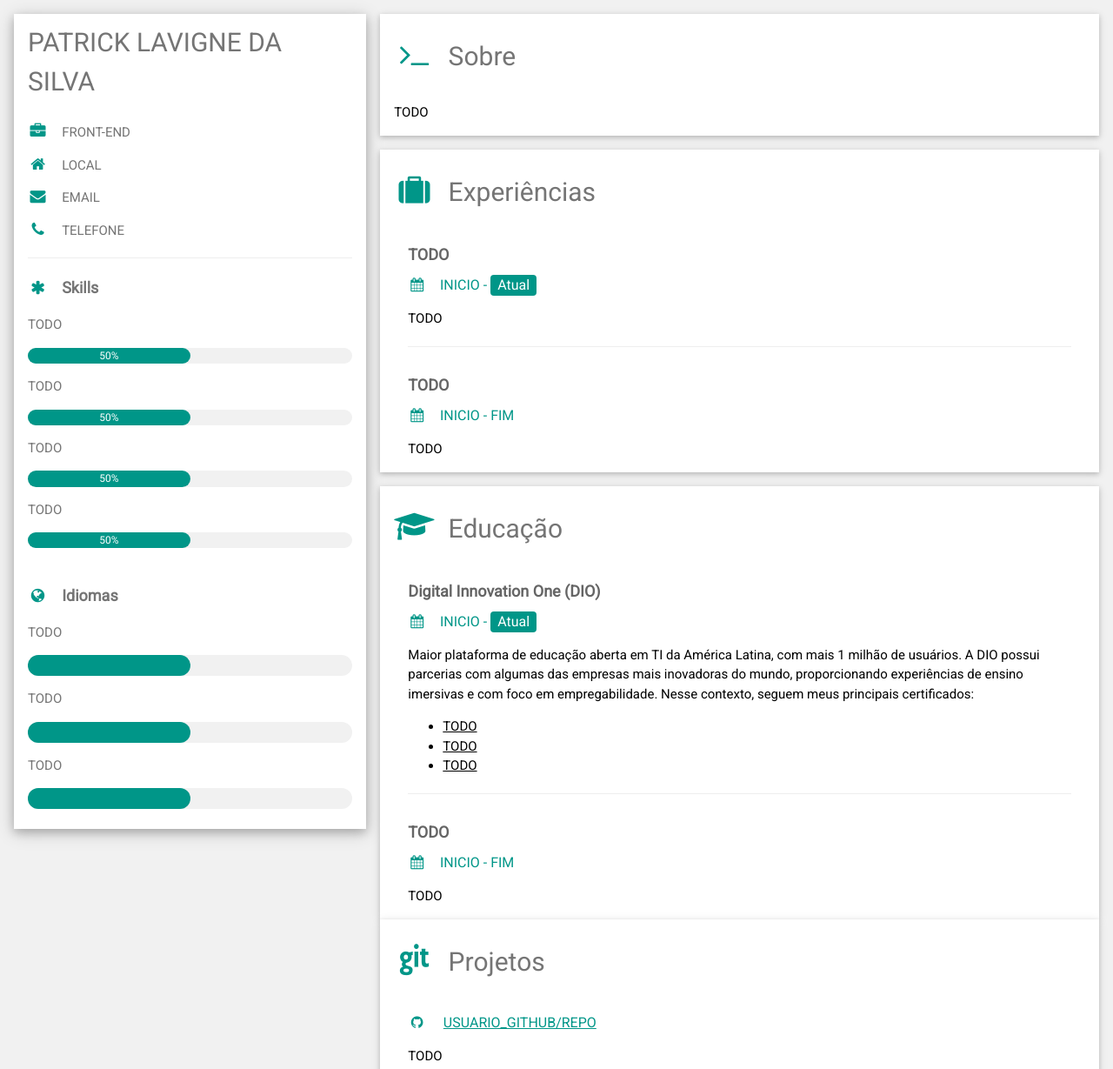
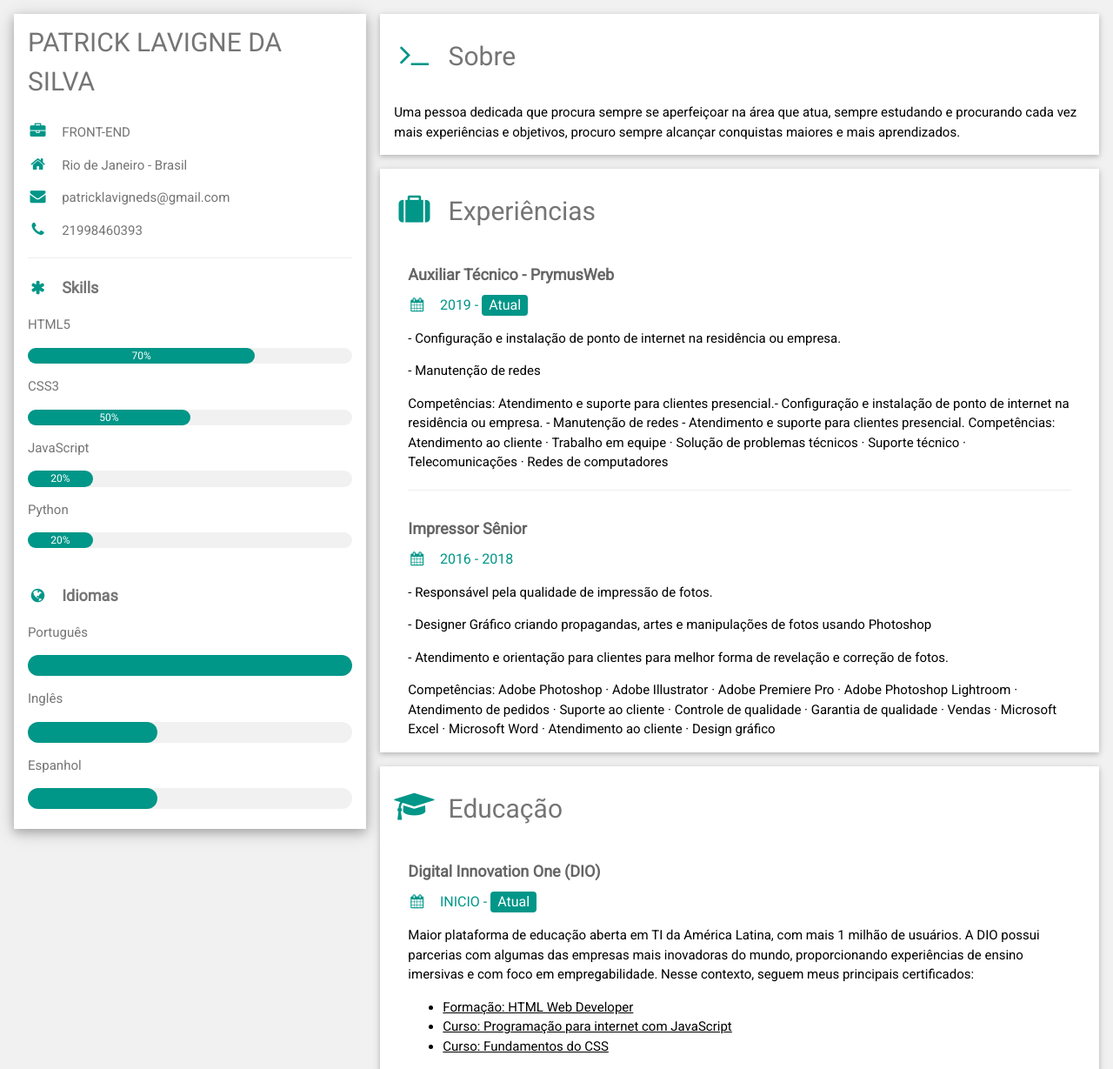
Before and after one commit to PatrickLavigne/Curriculo, a plain HTML site: page cv-main/index.html in a window 1280 px wide. Shown: the top 1229 px of the page at 87% size. Drawn offline with nearby package versions, Linux system fonts and the light colour scheme.

Commit message:
Primeiras informações

```diff
--- a/cv-main/index.html
+++ b/cv-main/index.html
@@ -4,7 +4,7 @@
 <html lang="pt-BR">
 
   <head>
-    <title>NOME_COMPLETO</title>
+    <title>Patrick Lavigne da Silva</title>
 
     <meta http-equiv="Content-Type" content="text/html; charset=UTF-8">
     <meta name="viewport" content="width=device-width, initial-scale=1">
@@ -37,46 +37,46 @@
             </div>
             <div class="w3-container">
               <p><i class="fa fa-briefcase fa-fw w3-margin-right w3-large w3-text-teal"></i>FRONT-END</p>
-              <p><i class="fa fa-home fa-fw w3-margin-right w3-large w3-text-teal"></i>LOCAL</p>
-              <p><i class="fa fa-envelope fa-fw w3-margin-right w3-large w3-text-teal"></i>EMAIL</p>
-              <p><i class="fa fa-phone fa-fw w3-margin-right w3-large w3-text-teal"></i>TELEFONE</p>
+              <p><i class="fa fa-home fa-fw w3-margin-right w3-large w3-text-teal"></i>Rio de Janeiro - Brasil</p>
+              <p><i class="fa fa-envelope fa-fw w3-margin-right w3-large w3-text-teal"></i>patricklavigneds@gmail.com</p>
+              <p><i class="fa fa-phone fa-fw w3-margin-right w3-large w3-text-teal"></i>21998460393</p>
               <hr>
 
               <p class="w3-large">
                 <b><i class="fa fa-asterisk fa-fw w3-margin-right w3-text-teal"></i>Skills</b>
               </p>
-              <p>TODO</p>
+              <p>HTML5</p>
+              <div class="w3-light-grey w3-round-xlarge w3-small">
+                <div class="w3-container w3-center w3-round-xlarge w3-teal" style="width:70%">70%</div>
+              </div>
+              <p>CSS3</p>
               <div class="w3-light-grey w3-round-xlarge w3-small">
                 <div class="w3-container w3-center w3-round-xlarge w3-teal" style="width:50%">50%</div>
               </div>
-              <p>TODO</p>
+              <p>JavaScript</p>
               <div class="w3-light-grey w3-round-xlarge w3-small">
-                <div class="w3-container w3-center w3-round-xlarge w3-teal" style="width:50%">50%</div>
+                <div class="w3-container w3-center w3-round-xlarge w3-teal" style="width:20%">20%</div>
               </div>
-              <p>TODO</p>
+              <p>Python</p>
               <div class="w3-light-grey w3-round-xlarge w3-small">
-                <div class="w3-container w3-center w3-round-xlarge w3-teal" style="width:50%">50%</div>
-              </div>
-              <p>TODO</p>
-              <div class="w3-light-grey w3-round-xlarge w3-small">
-                <div class="w3-container w3-center w3-round-xlarge w3-teal" style="width:50%">50%</div>
+                <div class="w3-container w3-center w3-round-xlarge w3-teal" style="width:20%">20%</div>
               </div>
               <br>
 
               <p class="w3-large w3-text-theme">
                 <b><i class="fa fa-globe fa-fw w3-margin-right w3-text-teal"></i>Idiomas</b>
               </p>
-              <p>TODO</p>
+              <p>Português</p>
               <div class="w3-light-grey w3-round-xlarge">
-                <div class="w3-round-xlarge w3-teal" style="height:24px;width:50%"></div>
+                <div class="w3-round-xlarge w3-teal" style="height:24px;width:100%"></div>
               </div>
-              <p>TODO</p>
+              <p>Inglês</p>
               <div class="w3-light-grey w3-round-xlarge">
-                <div class="w3-round-xlarge w3-teal" style="height:24px;width:50%"></div>
+                <div class="w3-round-xlarge w3-teal" style="height:24px;width:40%"></div>
               </div>
-              <p>TODO</p>
+              <p>Espanhol</p>
               <div class="w3-light-grey w3-round-xlarge">
-                <div class="w3-round-xlarge w3-teal" style="height:24px;width:50%"></div>
+                <div class="w3-round-xlarge w3-teal" style="height:24px;width:40%"></div>
               </div>
               <br>
             </div>
@@ -90,7 +90,8 @@
 
           <div class="w3-container w3-card w3-white w3-margin-bottom">
             <h2 class="w3-text-grey w3-padding-16"><i class="fa fa-terminal fa-fw w3-margin-right w3-xxlarge w3-text-teal"></i>Sobre</h2>
-            <p>TODO</p>
+            <p>Uma pessoa dedicada que procura sempre se aperfeiçoar na área que atua, sempre estudando e procurando cada vez mais experiências e objetivos,
+              procuro sempre alcançar conquistas maiores e mais aprendizados.</p>
           </div>
 
           <div class="w3-container w3-card w3-white w3-margin-bottom">
@@ -98,15 +99,23 @@
               <i class="fa fa-suitcase fa-fw w3-margin-right w3-xxlarge w3-text-teal"></i>Experiências
             </h2>
             <div class="w3-container">
-              <h5 class="w3-opacity"><b>TODO</b></h5>
-              <h6 class="w3-text-teal"><i class="fa fa-calendar fa-fw w3-margin-right"></i>INICIO - <span class="w3-tag w3-teal w3-round">Atual</span></h6>
-              <p>TODO</p>
+              <h5 class="w3-opacity"><b>Auxiliar Técnico - PrymusWeb</b></h5>
+              <h6 class="w3-text-teal"><i class="fa fa-calendar fa-fw w3-margin-right"></i>2019 - <span class="w3-tag w3-teal w3-round">Atual</span></h6>
+              <p>- Configuração e instalação de ponto de internet na residência ou empresa.</p>
+                <p>- Manutenção de redes</p>
+                <p>Competências: Atendimento e suporte para clientes presencial.- Configuração e instalação de ponto de internet na residência ou empresa. - Manutenção de redes - Atendimento e suporte para clientes presencial.
+                Competências: Atendimento ao cliente · Trabalho em equipe · Solução de problemas técnicos · Suporte técnico · Telecomunicações · Redes de computadores</p>
               <hr>
             </div>
             <div class="w3-container">
-              <h5 class="w3-opacity"><b>TODO</b></h5>
-              <h6 class="w3-text-teal"><i class="fa fa-calendar fa-fw w3-margin-right"></i>INICIO - FIM</h6>
-              <p>TODO</p>
+              <h5 class="w3-opacity"><b>Impressor Sênior</b></h5>
+              <h6 class="w3-text-teal"><i class="fa fa-calendar fa-fw w3-margin-right"></i>2016 - 2018</h6>
+              <p>- Responsável pela qualidade de impressão de fotos.</p>
+              <p>- Designer Gráfico criando propagandas, artes e manipulações de fotos usando Photoshop</p>
+              <p>- Atendimento e orientação para clientes para melhor forma de revelação e correção de fotos.</p>
+
+              <p>Competências: Adobe Photoshop · Adobe Illustrator · Adobe Premiere Pro · Adobe Photoshop Lightroom · Atendimento de pedidos · Suporte ao cliente · Controle de qualidade · Garantia de qualidade · Vendas
+                · Microsoft Excel · Microsoft Word · Atendimento ao cliente · Design gráfico</p>
             </div>
           </div>
 
@@ -123,16 +132,16 @@
                 de ensino imersivas e com foco em empregabilidade. Nesse contexto, seguem meus principais certificados:
               </p>
               <ul>
-                <li><a href="LINK_CERTIFICADO" target="_blank">TODO</a></li>
-                <li><a href="LINK_CERTIFICADO" target="_blank">TODO</a></li>
-                <li><a href="LINK_CERTIFICADO" target="_blank">TODO</a></li>
+                <li><a href="https://www.dio.me/certificate/910EAA4E/" target="_blank">Formação: HTML Web Developer</a></li>
+                <li><a href="https://www.dio.me/certificate/0644026B/" target="_blank">Curso: Programação para internet com JavaScript</a></li>
+                <li><a href="https://www.dio.me/certificate/F645CFCA" target="_blank">Curso: Fundamentos do CSS</a></li>
               </ul>
               <hr>
             </div>
             <div class="w3-container">
-              <h5 class="w3-opacity"><b>TODO</b></h5>
-              <h6 class="w3-text-teal"><i class="fa fa-calendar fa-fw w3-margin-right"></i>INICIO - FIM</h6>
-              <p>TODO</p>
+              <h5 class="w3-opacity"><b>UNICARIOCA </b></h5>
+              <h6 class="w3-text-teal"><i class="fa fa-calendar fa-fw w3-margin-right"></i>2018 - 2023</h6>
+              <p>Ciência da Computação</p>
             </div>
           </div>
 
```
